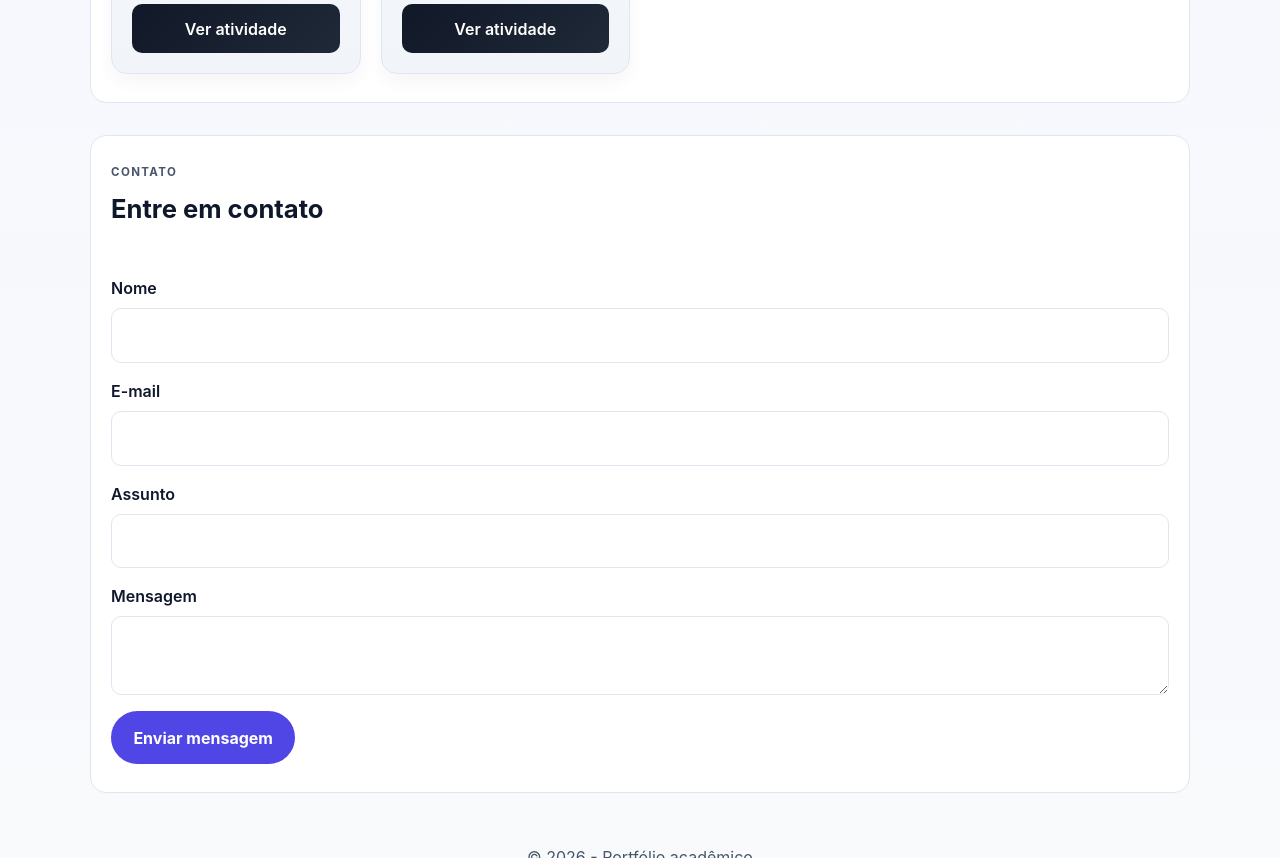
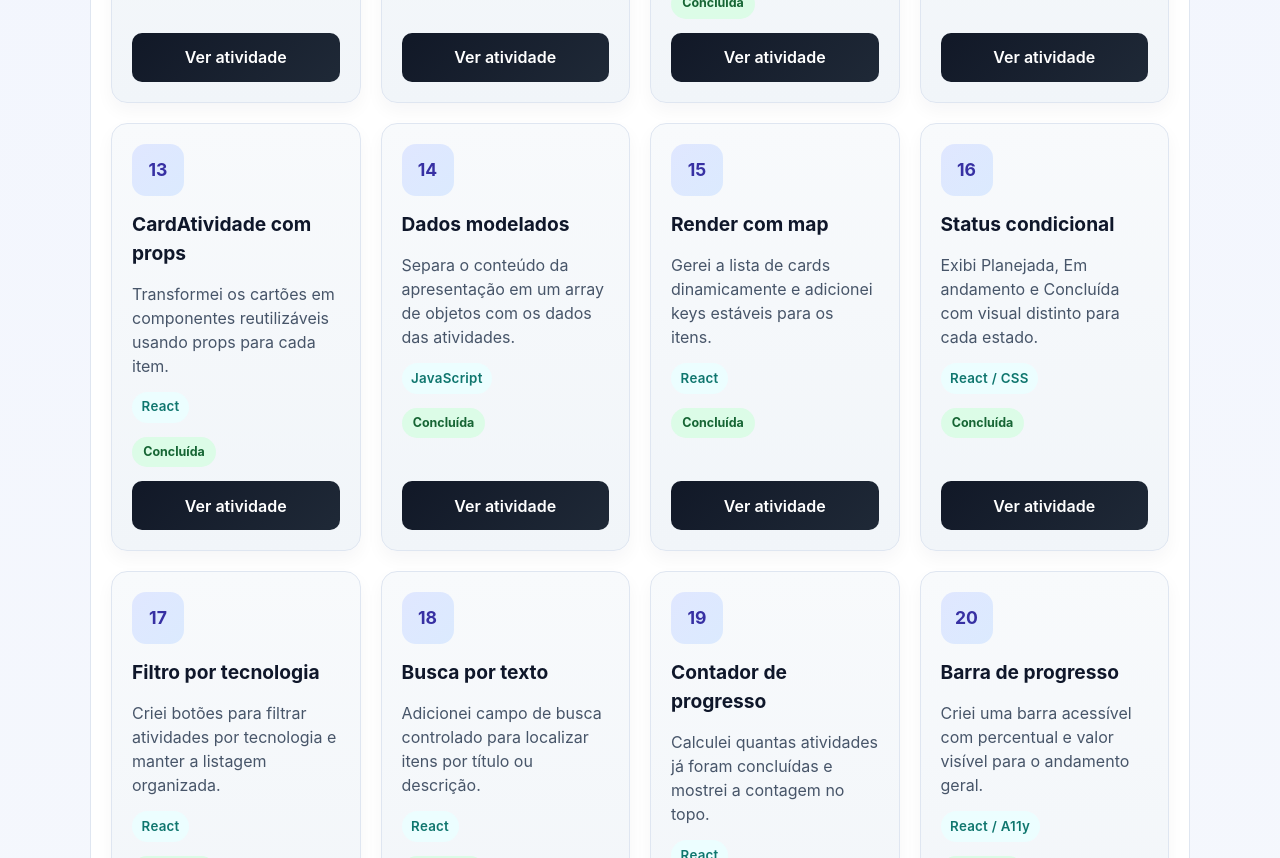
Before and after one commit to juliana008/anotacoes, a React (Vite) app in the folder Desenvolvimento_Full_Stack/Aulas/React/pratica_revisao/: page / in a window 1280 px wide. Shown: the part 3320-4178 px from the top of the page. Built offline with nearby package versions, Linux system fonts and the light colour scheme.

Commit message:
atualização das atividades

```diff
--- a/Desenvolvimento_Full_Stack/Aulas/React/pratica_revisao/src/data/atividades.js
+++ b/Desenvolvimento_Full_Stack/Aulas/React/pratica_revisao/src/data/atividades.js
@@ -89,6 +89,186 @@ const atividades = [
     status: 'Concluída',
     link: '#',
   },
+  {
+    id: 11,
+    numero: '11',
+    titulo: 'Componente Cabecalho',
+    descricao: 'Separei a marcação do cabeçalho em um componente reutilizável e o importei em App.',
+    tecnologia: 'React',
+    status: 'Concluída',
+    link: '#',
+  },
+  {
+    id: 12,
+    numero: '12',
+    titulo: 'Componente Rodape',
+    descricao: 'Criei o rodapé com autor, ano e link de retorno ao início da página.',
+    tecnologia: 'React',
+    status: 'Concluída',
+    link: '#',
+  },
+  {
+    id: 13,
+    numero: '13',
+    titulo: 'CardAtividade com props',
+    descricao: 'Transformei os cartões em componentes reutilizáveis usando props para cada item.',
+    tecnologia: 'React',
+    status: 'Concluída',
+    link: '#',
+  },
+  {
+    id: 14,
+    numero: '14',
+    titulo: 'Dados modelados',
+    descricao: 'Separa o conteúdo da apresentação em um array de objetos com os dados das atividades.',
+    tecnologia: 'JavaScript',
+    status: 'Concluída',
+    link: '#',
+  },
+  {
+    id: 15,
+    numero: '15',
+    titulo: 'Render com map',
+    descricao: 'Gerei a lista de cards dinamicamente e adicionei keys estáveis para os itens.',
+    tecnologia: 'React',
+    status: 'Concluída',
+    link: '#',
+  },
+  {
+    id: 16,
+    numero: '16',
+    titulo: 'Status condicional',
+    descricao: 'Exibi Planejada, Em andamento e Concluída com visual distinto para cada estado.',
+    tecnologia: 'React / CSS',
+    status: 'Concluída',
+    link: '#',
+  },
+  {
+    id: 17,
+    numero: '17',
+    titulo: 'Filtro por tecnologia',
+    descricao: 'Criei botões para filtrar atividades por tecnologia e manter a listagem organizada.',
+    tecnologia: 'React',
+    status: 'Concluída',
+    link: '#',
+  },
+  {
+    id: 18,
+    numero: '18',
+    titulo: 'Busca por texto',
+    descricao: 'Adicionei campo de busca controlado para localizar itens por título ou descrição.',
+    tecnologia: 'React',
+    status: 'Concluída',
+    link: '#',
+  },
+  {
+    id: 19,
+    numero: '19',
+    titulo: 'Contador de progresso',
+    descricao: 'Calculei quantas atividades já foram concluídas e mostrei a contagem no topo.',
+    tecnologia: 'React',
+    status: 'Concluída',
+    link: '#',
+  },
+  {
+    id: 20,
+    numero: '20',
+    titulo: 'Barra de progresso',
+    descricao: 'Criei uma barra acessível com percentual e valor visível para o andamento geral.',
+    tecnologia: 'React / A11y',
+    status: 'Concluída',
+    link: '#',
+  },
+  {
+    id: 21,
+    numero: '21',
+    titulo: 'Modal de detalhes',
+    descricao: 'Implementei um modal para abrir descrição detalhada de cada atividade com fechamento por tecla e clique.',
+    tecnologia: 'React',
+    status: 'Concluída',
+    link: '#',
+  },
+  {
+    id: 22,
+    numero: '22',
+    titulo: 'Formulário de contato',
+    descricao: 'Adicionei campos controlados para nome, email, assunto e mensagem com confirmação de envio.',
+    tecnologia: 'React',
+    status: 'Concluída',
+    link: '#',
+  },
+  {
+    id: 23,
+    numero: '23',
+    titulo: 'Tema claro e escuro',
+    descricao: 'Criei alternância de tema com botão no cabeçalho e paleta adaptável ao estado.',
+    tecnologia: 'CSS / React',
+    status: 'Concluída',
+    link: '#',
+  },
+  {
+    id: 24,
+    numero: '24',
+    titulo: 'Persistir tema',
+    descricao: 'Salvei a preferência do tema no localStorage para restaurar a escolha ao recarregar.',
+    tecnologia: 'JavaScript',
+    status: 'Concluída',
+    link: '#',
+  },
+  {
+    id: 25,
+    numero: '25',
+    titulo: 'Seção Sobre',
+    descricao: 'Criei uma área de apresentação pessoal com competências e objetivo do portfólio.',
+    tecnologia: 'React',
+    status: 'Concluída',
+    link: '#',
+  },
+  {
+    id: 26,
+    numero: '26',
+    titulo: 'Acessibilidade',
+    descricao: 'Revisamos foco, contraste, labels e navegação para garantir uma interface melhor acessível.',
+    tecnologia: 'A11y',
+    status: 'Concluída',
+    link: '#',
+  },
+  {
+    id: 27,
+    numero: '27',
+    titulo: 'README do projeto',
+    descricao: 'Documentei as tecnologias, instruções de execução e estrutura principal do projeto.',
+    tecnologia: 'Documentação',
+    status: 'Planejada',
+    link: '#',
+  },
+  {
+    id: 28,
+    numero: '28',
+    titulo: 'Histórico Git',
+    descricao: 'Revi os commits, a branch principal e a tag local para registrar a versão atual.',
+    tecnologia: 'Git',
+    status: 'Concluída',
+    link: '#',
+  },
+  {
+    id: 29,
+    numero: '29',
+    titulo: 'Repositório remoto',
+    descricao: 'Publicarei o código em um repositório remoto e validarei o acesso ao projeto.',
+    tecnologia: 'GitHub',
+    status: 'Planejada',
+    link: '#',
+  },
+  {
+    id: 30,
+    numero: '30',
+    titulo: 'Publicar na Vercel',
+    descricao: 'Farei a implantação final, validarei a aplicação pública e atualizarei a documentação.',
+    tecnologia: 'Vercel',
+    status: 'Planejada',
+    link: '#',
+  },
 ]
 
 export default atividades
```
